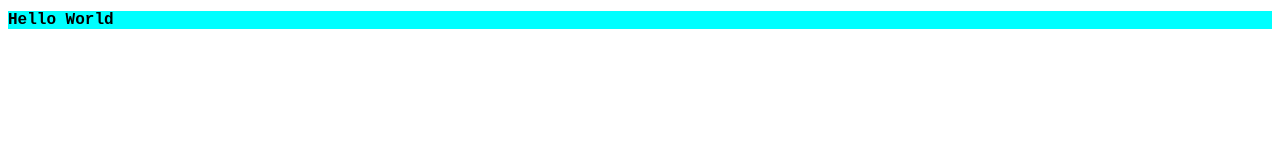
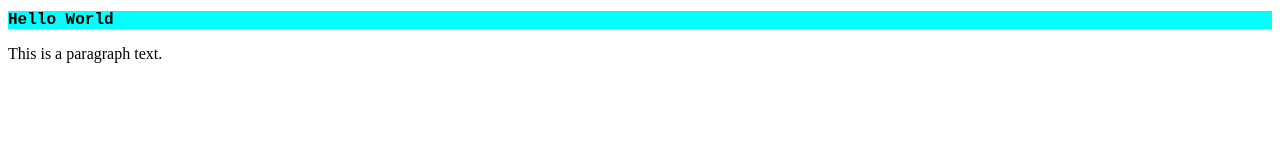
Before and after one commit to tdadadavid/gitClass, a plain HTML site: page index.html in a window 1280 px wide. Drawn offline with Linux system fonts and the light colour scheme.

Commit message:
add paragraph text to the application

```diff
--- a/index.html
+++ b/index.html
@@ -8,5 +8,6 @@
 </head>
 <body>
     <h1 class="talk">Hello World</h1>
+    <p>This is a paragraph text.</p>
 </body>
 </html>
```
